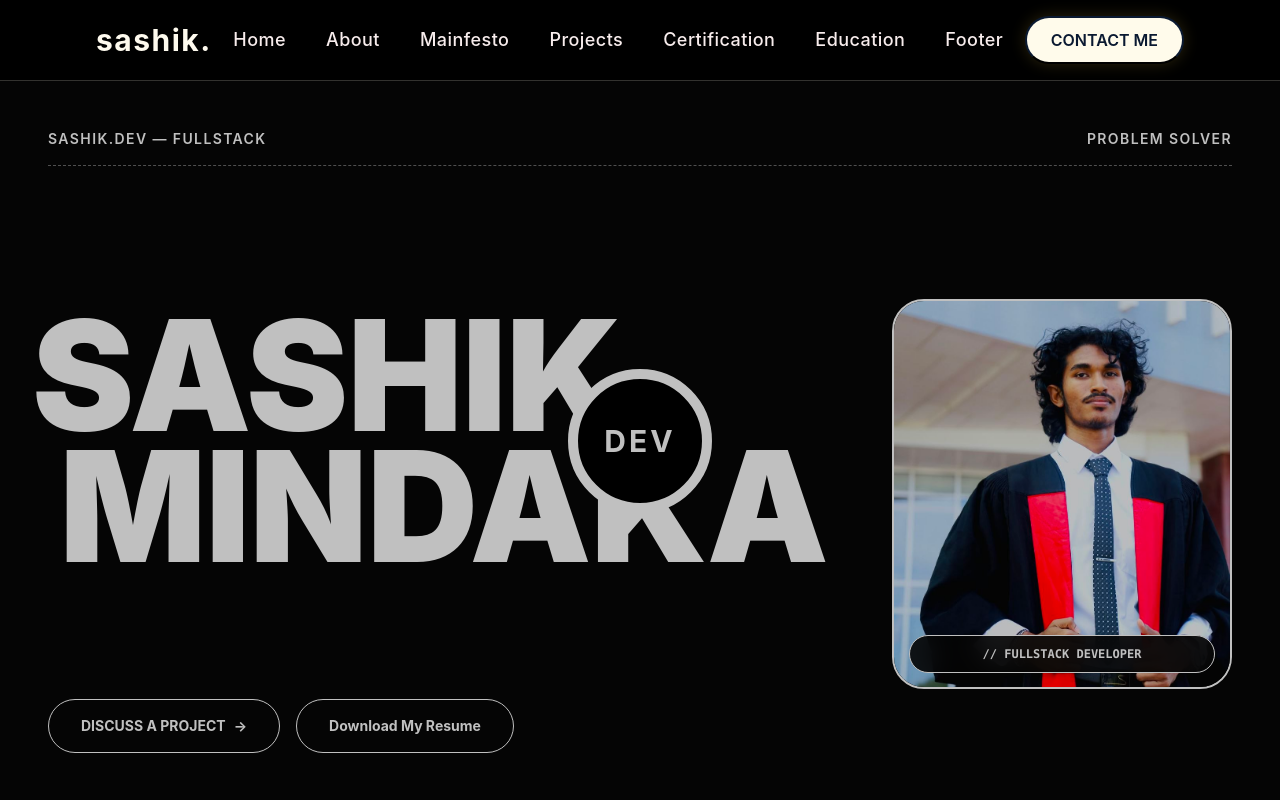
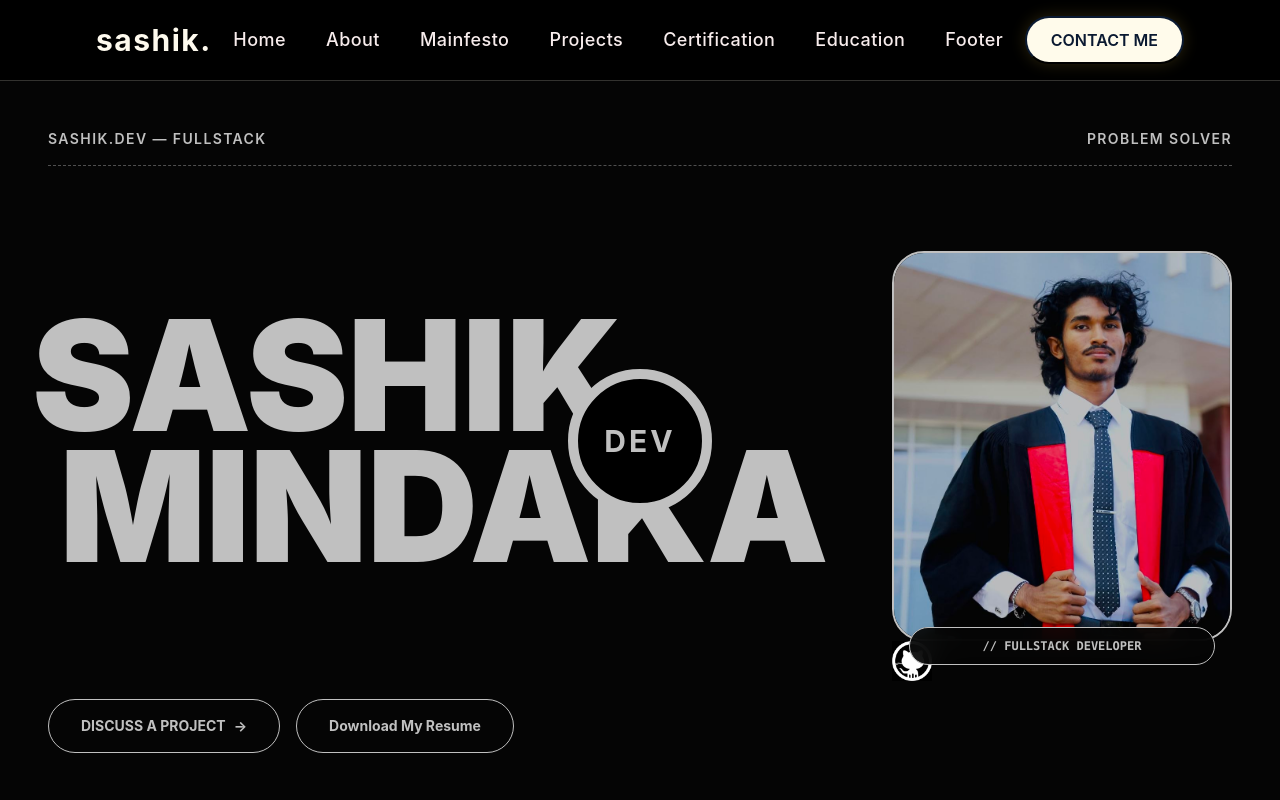
Before and after one commit to sashikmindaka1/profectional_portfolio1, a React (Vite) app in the folder my_profectional_portfolio/: page / in a window 1280 px wide. Shown: the top 800 px of the page. Built offline with nearby package versions, Linux system fonts and the light colour scheme.

Commit message:
add social media links

```diff
--- a/my_profectional_portfolio/src/components/Hero.jsx
+++ b/my_profectional_portfolio/src/components/Hero.jsx
@@ -1,5 +1,6 @@
 import React from 'react';
 import myimg1 from '../assests/myimg21.jpg';
+import githubIcon from '../assests/images.png';
 
 export default function HeroSection() {
   return (
@@ -57,13 +58,27 @@ export default function HeroSection() {
         </div>
 
         {/* Right Side Image Section */}
-       <div className="relative w-48 lg:w-[340px] mb-8 lg:mb-0 group mx-auto lg:mx-0 -translate-y-8 lg:-translate-y-16">
+       <div className="relative w-48 lg:w-[340px] mb-8 lg:mb-0 group mx-auto lg:mx-0 -translate-y-8 lg:-translate-y-18">
       <img
        src={myimg1}
        alt="Sashik Mindaka"
 
        className="w-full h-[260px] lg:h-[390px] object-cover rounded-[2rem] border-2 border-[#C0C0C0]"
       />
+     <div className='w-10 h-10'>
+        <a href="https://github.com/sashikmindaka1 " target="_blank">
+        <img src= {githubIcon}
+        alt="github link" />
+
+        </a>
+      </div>
+
+
+
+
+
+
+
           {/* Overlay Label inside the image bottom - no glow */}
           <div className="absolute bottom-4 left-1/2 -translate-x-1/2 w-[90%] bg-[#050505]/90 backdrop-blur-md rounded-full py-2.5 px-4 text-[10px] lg:text-xs font-mono font-semibold border border-[#C0C0C0] text-center text-[#C0C0C0]">
             // FULLSTACK DEVELOPER
```
Also changed, not shown: my_profectional_portfolio/src/assests/linkedin.png (added).
